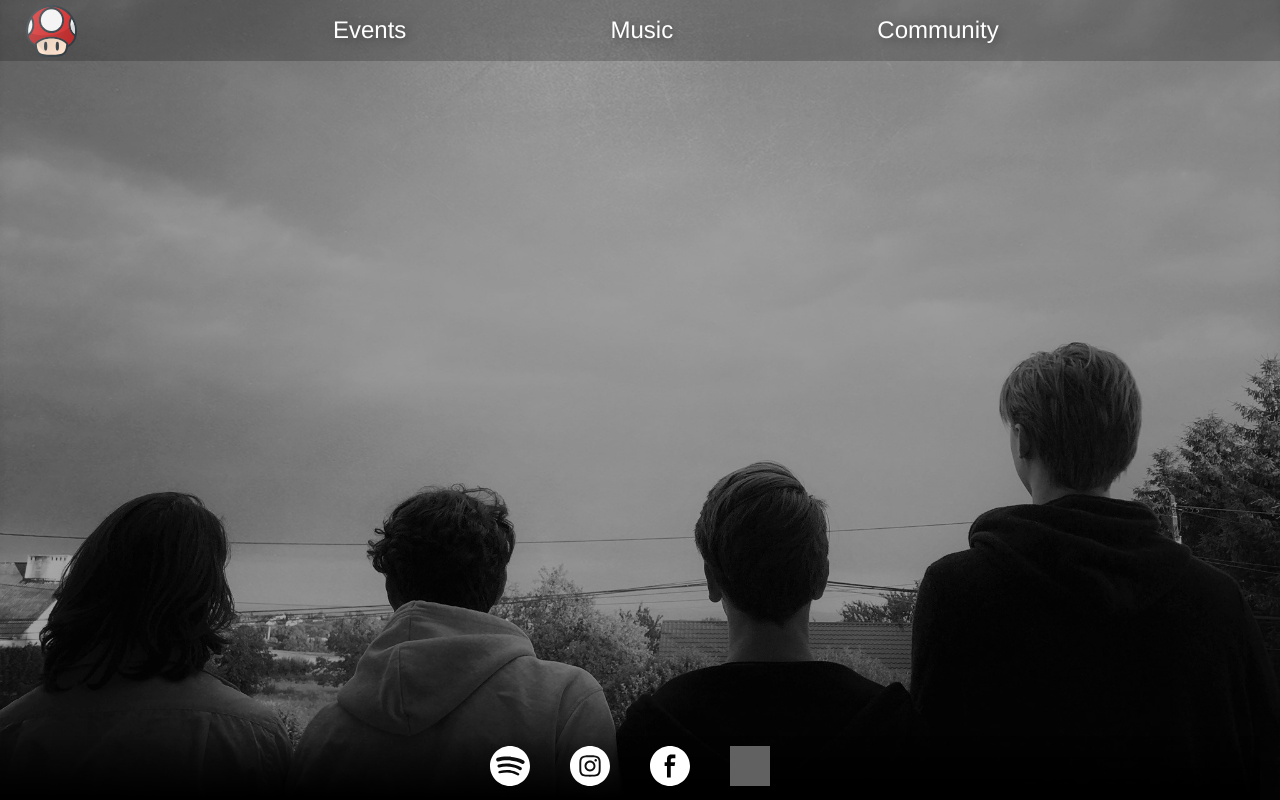
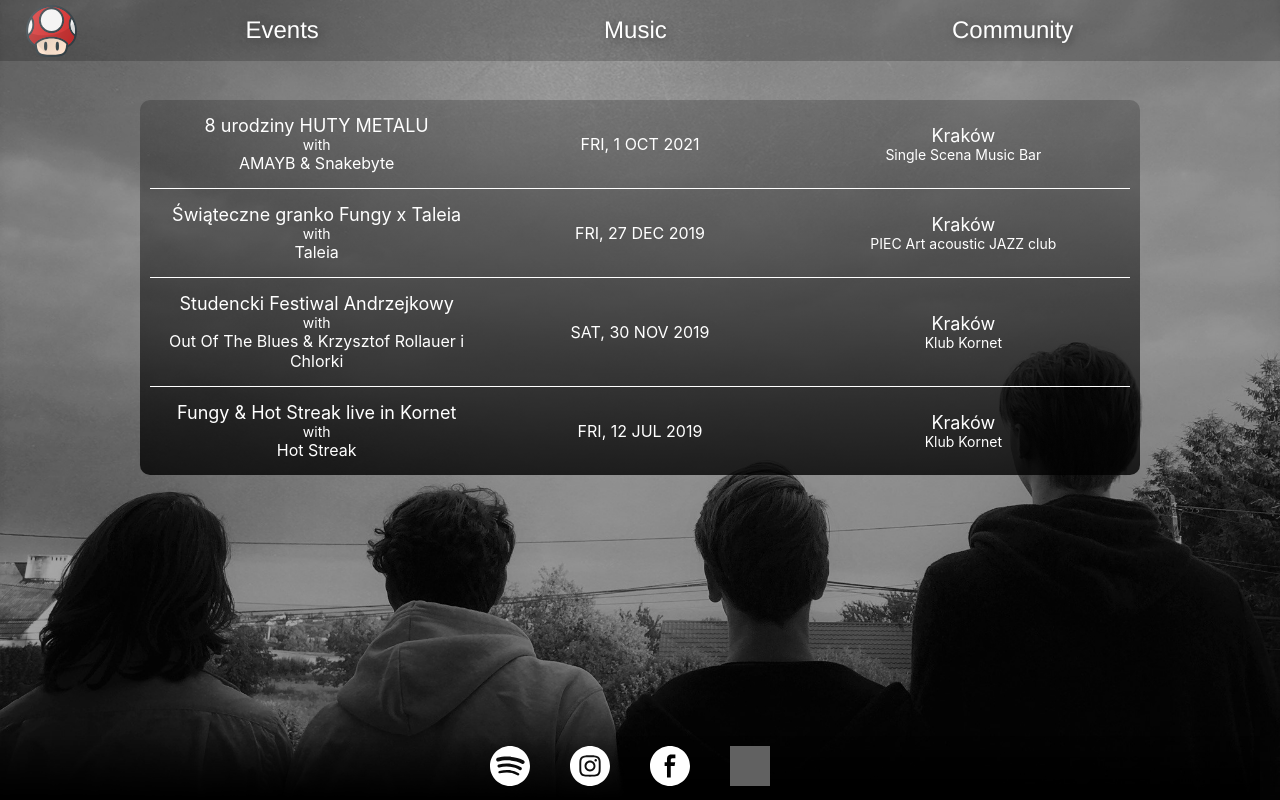
Before and after one commit to jterkalski/band-site, a React (Create React App) app: page /events in a window 1280 px wide. Built offline with nearby package versions, Linux system fonts and the light colour scheme; grey boxes are pictures that could not be loaded.

Commit message:
updated Events Page

```diff
--- a/src/Components/Body.js
+++ b/src/Components/Body.js
@@ -9,10 +9,10 @@ const Body = () => {
   return (
     <div className="body">
       <Routes>
-        <Route path={process.env.REACT_APP_SITE_PATH + '/events'} element={<Events />}></Route>
-        <Route path={process.env.REACT_APP_SITE_PATH + '/'} element={<Music />}></Route>
-        <Route path={process.env.REACT_APP_SITE_PATH + '/music'} element={<Music />}></Route>
-        <Route path={process.env.REACT_APP_SITE_PATH + '/community'} element={<Community />}></Route>
+        <Route path="/events" element={<Events />}></Route>
+        <Route path="/" element={<Music />}></Route>
+        <Route path="/music" element={<Music />}></Route>
+        <Route path="/community" element={<Community />}></Route>
       </Routes>
     </div>
   );
--- a/src/Components/EventComponents/EventCard.js
+++ b/src/Components/EventComponents/EventCard.js
@@ -2,7 +2,24 @@ import React from 'react';
 import '../Pages/Events.scss';
 
 const EventCard = ({ event }) => {
-  return <div className="event-card">EventCard</div>;
+  return (
+    <div className="event-card" style={event.id == 1 ? { border: 'none' } : {}}>
+      <div className="event-details">
+        <div style={{ fontSize: '18px' }}>{event.name}</div>
+        <div style={{ fontSize: '14px' }}>with</div>
+        <div>
+          {event.artists.map((artist) =>
+            event.artists.indexOf(artist) < event.artists.length - 1 ? `${artist} & ` : artist
+          )}
+        </div>
+      </div>
+      <div className="event-details">{event.date}</div>
+      <div className="event-details">
+        <div style={{ fontSize: '18px' }}>{event.city}</div>
+        <div style={{ fontSize: '14px' }}>{event.place}</div>
+      </div>
+    </div>
+  );
 };
 
 export default EventCard;
--- a/src/Components/EventComponents/EventCards.js
+++ b/src/Components/EventComponents/EventCards.js
@@ -6,7 +6,7 @@ const EventCards = () => {
   return (
     <div className="event-cards">
       {events.map((e) => (
-        <EventCard event={e} />
+        <EventCard event={e} key={e.id} />
       ))}
     </div>
   );
@@ -14,12 +14,36 @@ const EventCards = () => {
 
 const events = [
   {
+    id: 4,
+    date: 'FRI, 1 OCT 2021', // to UTC string (globalny czas z bazy)
+    name: '8 urodziny HUTY METALU',
+    city: 'Kraków',
+    place: 'Single Scena Music Bar',
+    artists: ['AMAYB', 'Snakebyte'],
+  },
+  {
+    id: 3,
+    date: 'FRI, 27 DEC 2019',
+    name: 'Świąteczne granko Fungy x Taleia',
+    city: 'Kraków',
+    place: 'PIEC Art acoustic JAZZ club ',
+    artists: ['Taleia'],
+  },
+  {
+    id: 2,
+    date: 'SAT, 30 NOV 2019',
+    name: 'Studencki Festiwal Andrzejkowy',
+    city: 'Kraków',
+    place: 'Klub Kornet',
+    artists: ['Out Of The Blues', 'Krzysztof Rollauer i Chlorki'],
+  },
+  {
     id: 1,
-    date: 'FRI, 1 OCT 2021', // to UTC string (globalny czas z bazy)
-    name: '8 urodziny HUTY METALU!',
-    city: 'Kraków, Poland',
-    place: 'Single Scena Music Bar',
-    // location: lat/long
+    date: 'FRI, 12 JUL 2019',
+    name: 'Fungy & Hot Streak live in Kornet',
+    city: 'Kraków',
+    place: 'Klub Kornet',
+    artists: ['Hot Streak'],
   },
 ];
 
--- a/src/Components/Footer.js
+++ b/src/Components/Footer.js
@@ -9,16 +9,16 @@ const Footer = () => {
   return (
     <div className="footer">
       <a href="https://open.spotify.com/artist/3W9KJm1EVanHDVh80YkLQS" target="_blank" rel="noopener noreferrer">
-        <img className="footer-item" src={spotifyIcon} alt="spotify-icon" />
+        <img className="footer-item" src={spotifyIcon} alt="Spotify icon" />
       </a>
       <a href="https://www.instagram.com/fungy_band/" target="_blank" rel="noopener noreferrer">
-        <img className="footer-item" src={instagramIcon} href="" alt="instagram-icon" />
+        <img className="footer-item" src={instagramIcon} href="" alt="Instagram icon" />
       </a>
       <a href="https://www.facebook.com/fungy.band" target="_blank" rel="noopener noreferrer">
-        <img className="footer-item" src={facebookIcon} alt="facebook-icon" />
+        <img className="footer-item" src={facebookIcon} alt="Facebook icon" />
       </a>
       <a href="https://www.youtube.com/channel/UCXyQaRr4I7wIwtRSrFdyDnA" target="_blank" rel="noopener noreferrer">
-        <img className="footer-item" src={youtubeIcon} alt="youtube-icon" />
+        <img className="footer-item" src={youtubeIcon} alt="Youtube icon" />
       </a>
     </div>
   );
--- a/src/Components/Navbar.scss
+++ b/src/Components/Navbar.scss
@@ -25,7 +25,7 @@
   display: flex;
   flex: 10;
   justify-content: space-around;
-  margin: 0 14% 0 10%;
+  margin-right: 5%;
 }
 
 .navbar {
--- a/src/Components/Pages/Events.scss
+++ b/src/Components/Pages/Events.scss
@@ -1,3 +1,11 @@
+.event-details {
+  //   border: 1px solid white;
+  max-width: 150px;
+  flex: 1;
+  min-width: 300px;
+  margin: 10px 0;
+}
+
 .event-cards {
   display: flex;
   text-align: center;
@@ -9,12 +17,15 @@
 }
 
 .event-card {
-  height: 100px;
+  display: flex;
+  flex-wrap: wrap;
+  justify-content: space-around;
+  align-items: center;
+  //   height: 100px;
   width: 100%;
-  padding: 10px 0 0 0;
+  padding: 5px;
   margin: 0 10px;
   border-bottom: 1px solid white;
-  border: 1px solid red;
 }
 
 .events-page {
```
